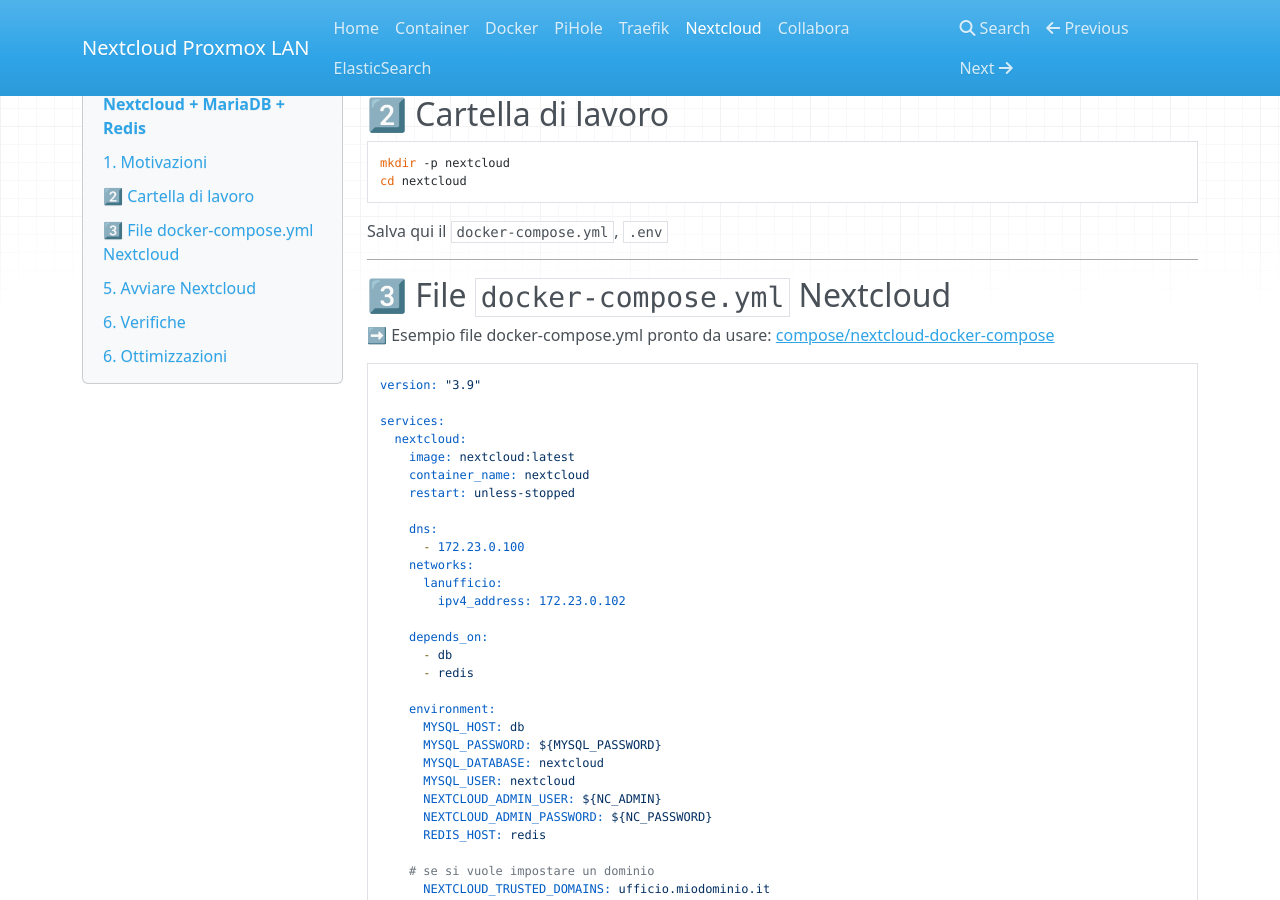
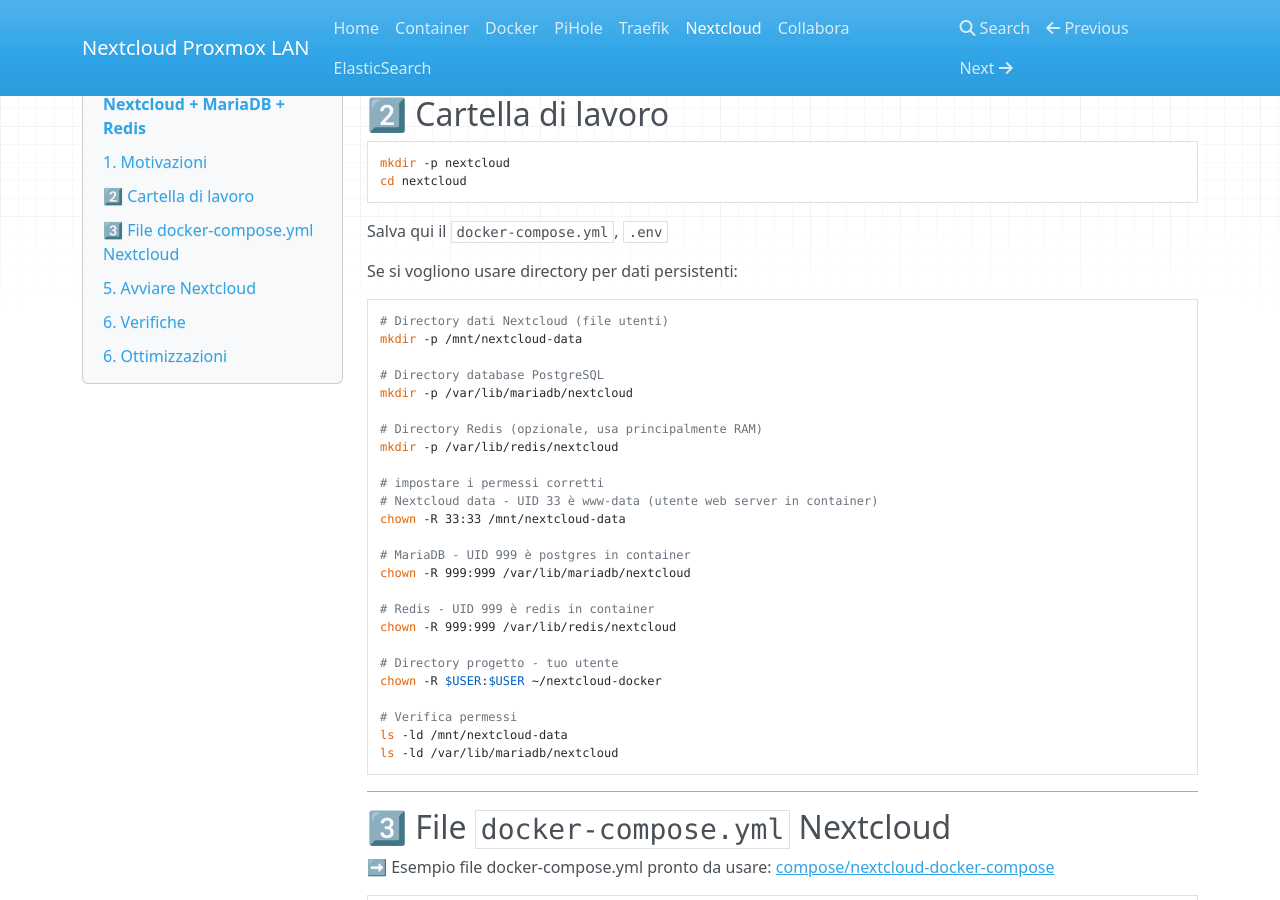
Before and after one commit to masilib/nextcloud-proxmox-lan, an MkDocs documentation site: the page built from docs/05-installazione-nextcloud.md, in a window 1280 px wide and 900 px high, scrolled down 352 px. Built offline with MkDocs 1.6.1, drawn with Linux system fonts in a browser that asks for light colours; nearby versions of some CDN libraries; some of the changed text lies outside the part shown.

Commit message:
Update 05-installazione-nextcloud.md

````diff
--- a/docs/05-installazione-nextcloud.md
+++ b/docs/05-installazione-nextcloud.md
@@ -22,6 +22,35 @@ cd nextcloud
 ```
 
 Salva qui il `docker-compose.yml`, `.env`
+
+Se si vogliono usare directory per dati persistenti:
+```bash
+# Directory dati Nextcloud (file utenti)
+mkdir -p /mnt/nextcloud-data
+
+# Directory database PostgreSQL
+mkdir -p /var/lib/mariadb/nextcloud
+
+# Directory Redis (opzionale, usa principalmente RAM)
+mkdir -p /var/lib/redis/nextcloud
+
+# impostare i permessi corretti
+# Nextcloud data - UID 33 è www-data (utente web server in container)
+chown -R 33:33 /mnt/nextcloud-data
+
+# MariaDB - UID 999 è postgres in container
+chown -R 999:999 /var/lib/mariadb/nextcloud
+
+# Redis - UID 999 è redis in container
+chown -R 999:999 /var/lib/redis/nextcloud
+
+# Directory progetto - tuo utente
+chown -R $USER:$USER ~/nextcloud-docker
+
+# Verifica permessi
+ls -ld /mnt/nextcloud-data
+ls -ld /var/lib/mariadb/nextcloud
+```
 
 ---
 
@@ -100,6 +129,8 @@ services:
     command: --transaction-isolation=READ-COMMITTED --innodb_read_only_compressed=OFF
 
     volumes:
+      # se si vuole usare una cartella dedicata per i dati (consigliato)
+      # - /mnt/mariadb-data:/var/lib/mysql
       - ./database:/var/lib/mysql
 
   redis:
````
